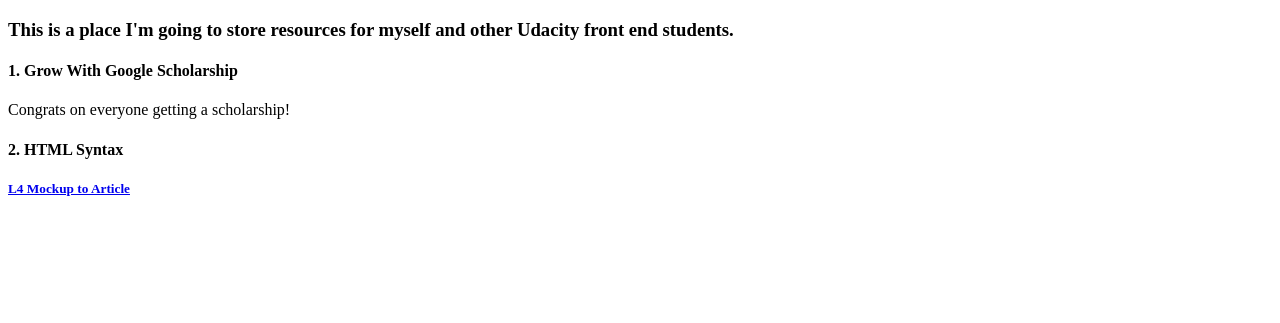
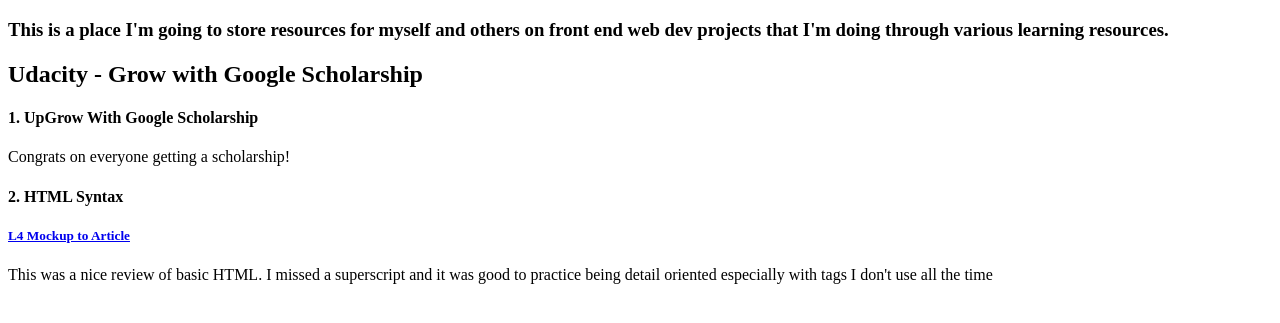
Before and after one commit to alexanderstran/frontendweb, a plain HTML site: page index.html in a window 1280 px wide. Shown: the part 61-384 px from the top of the page. Drawn offline with Linux system fonts and the light colour scheme.

Commit message:
Adding more content

```diff
--- a/index.html
+++ b/index.html
@@ -3,18 +3,19 @@
 <head>
 	  <meta charset="UTF-8">
 	  <title>
-	  	Udacity Google Scholars Frontend Resources
-	  </title>
+Frontend Web Dev Learning	  </title>
 </head>
 <body>
 	<header>
 	</header>
 
 <h1>Resources</h1>
-<h3>This is a place I'm going to store resources for myself and other Udacity front end students.</h3>
-<h4>1. Grow With Google Scholarship</h2>
+<h3>This is a place I'm going to store resources for myself and others on front end web dev projects that I'm doing through various learning resources.</h3>
+<h2> Udacity - Grow with Google Scholarship </h2>
+<h4>1. UpGrow With Google Scholarship</h2>
 <p>Congrats on everyone getting a scholarship!</p>
 <h4>2. HTML Syntax</h4>
 <h5><a href="https://codepen.io/alexanderstran/pen/vprpay">L4 Mockup to Article</a></h5>
+<p> This was a nice review of basic HTML. I missed a superscript and it was good to practice being detail oriented especially with tags I don't use all the time</p>
 	</body>
 </html>
```
